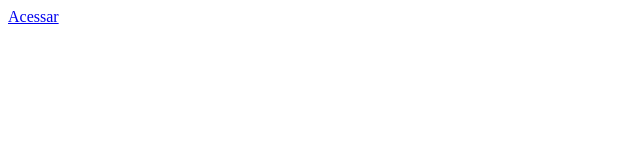
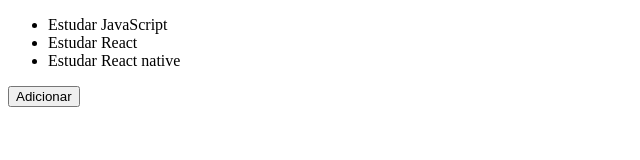
Before and after one commit to CAcrummenauer/es, a plain HTML site: page index.html in a window 1280 px wide. Shown: the whole page, without its empty margins (0-640 px from the left). Drawn offline with Linux system fonts and the light colour scheme.

Commit message:
Adicionando elementos no DOM...

```diff
--- a/index.html
+++ b/index.html
@@ -7,18 +7,12 @@
 
 <body>
     <div id="app">
+        <ul>
 
+        </ul>
+        <button>Adicionar</button>
     </div>
-    <script>
-        var linkElement = document.createElement('a');
-        linkElement.setAttribute('href', 'https://www.google.com');
-        linkElement.setAttribute('title', 'power');
-        linkElement.setAttribute('target', '_blank');
-        var textElement = document.createTextNode('Acessar');
-        linkElement.appendChild(textElement);
-        var containerElement = document.querySelector('div[id=app]');
-        containerElement.appendChild(linkElement);
-    </script>
+    <script src="index.js"></script>
 </body>
 
 </html>
--- /dev/null
+++ b/index.js
@@ -0,0 +1,20 @@
+var listElement = document.querySelector('#app ul');
+var inputElement = document.querySelector('#app input');
+var buttonElement = document.querySelector('#app button');
+
+var tarefas = [
+    'Estudar JavaScript',
+    'Estudar React',
+    'Estudar React native'
+];
+
+function adicionarTarefas() {
+    for (tarefa of tarefas) {
+        var liElement = document.createElement('li');
+        var liTextElement = document.createTextNode(tarefa);
+        liElement.appendChild(liTextElement);
+        listElement.appendChild(liElement);
+    }
+}
+
+adicionarTarefas();
```
